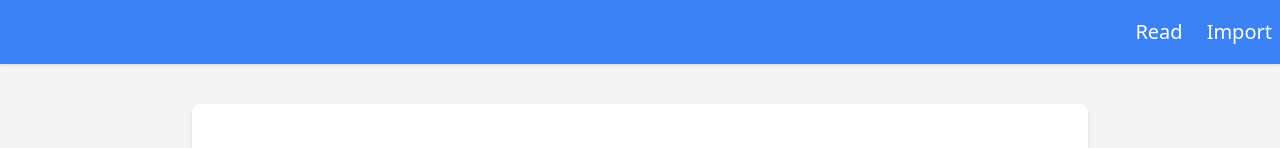
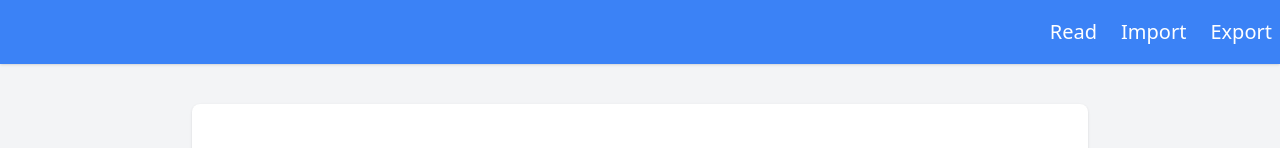
Before and after one commit to yap8/reader, a Vue app: page / in a window 1280 px wide. Shown: the top 148 px of the page. Built offline with nearby package versions, Linux system fonts and the light colour scheme.

Commit message:
header: added export and changed hover style

```diff
--- a/src/components/AppHeader.vue
+++ b/src/components/AppHeader.vue
@@ -4,15 +4,18 @@
       <!-- <h1 class="text-2xl text-white">Document_name</h1> -->
       <nav class="flex justify-end w-full">
         <router-link
-          class="text-xl text-white p-2 mr-2 transition hover:text-gray-300"
+          class="text-xl text-white p-2 mr-2 transition hover:underline"
           to="/"
           >Read</router-link
         >
         <router-link
-          class="text-xl text-white p-2 transition hover:text-gray-300"
+          class="text-xl text-white p-2 mr-2 transition hover:underline"
           to="/import"
           >Import</router-link
         >
+        <button class="text-xl text-white p-2 transition hover:underline">
+          Export
+        </button>
       </nav>
     </div>
   </header>
```
